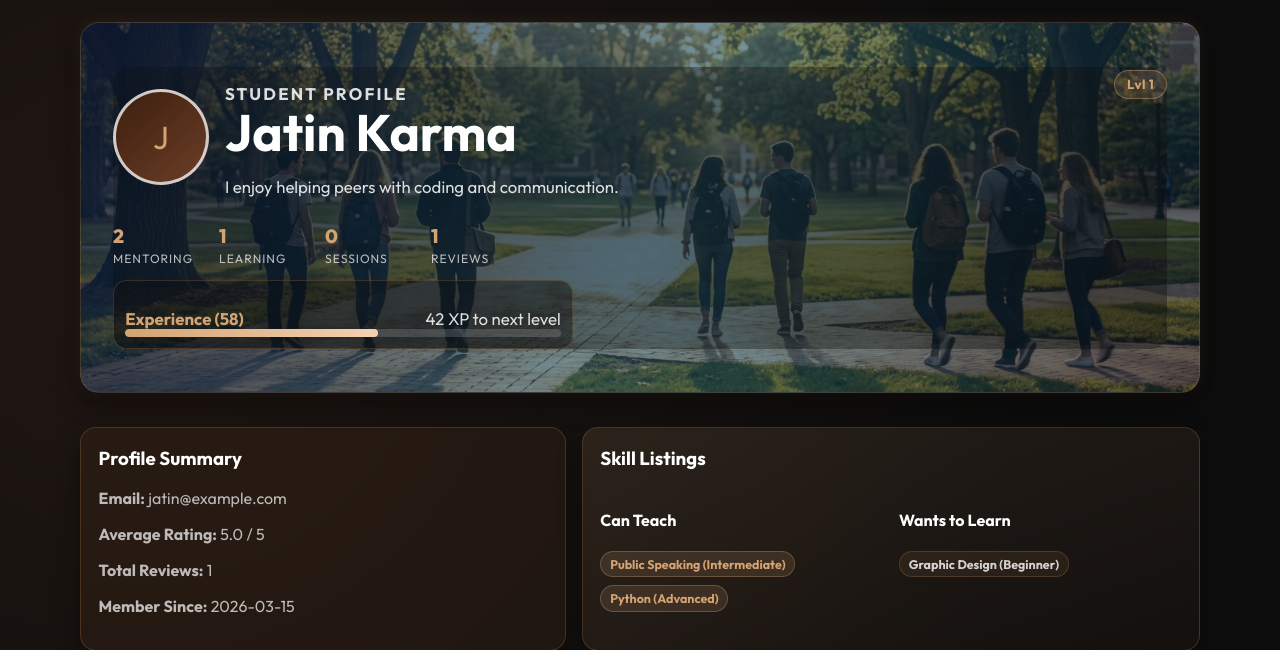
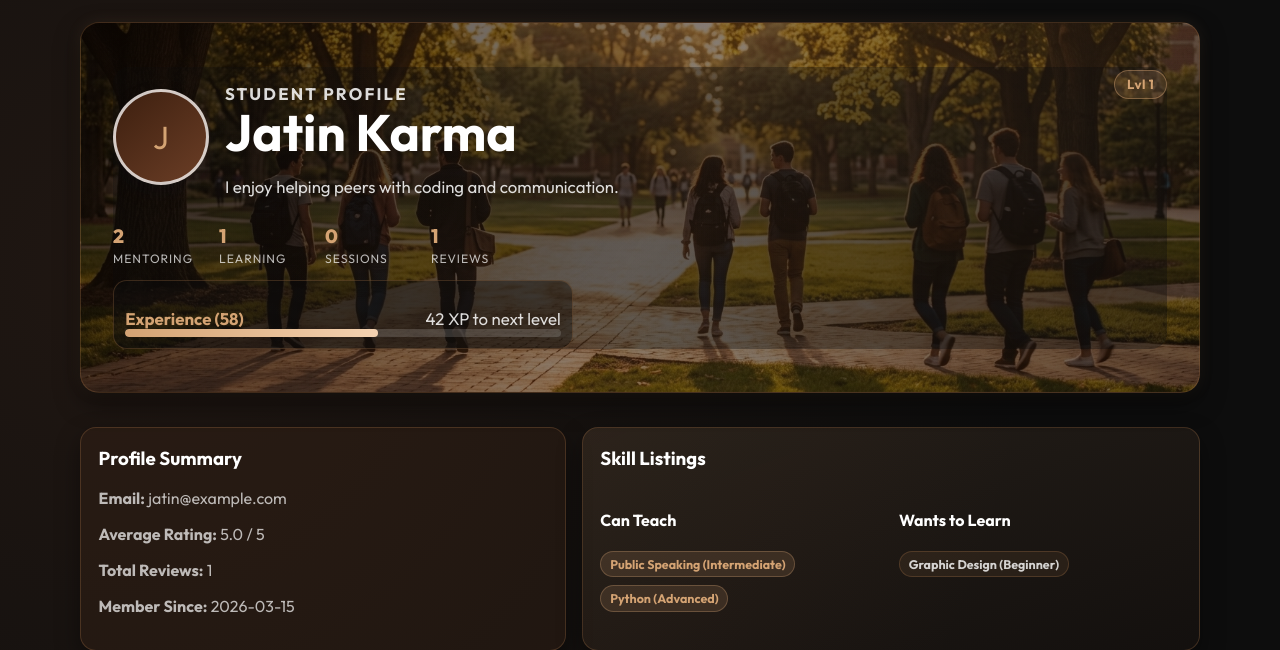
Before and after one commit to jatin-karma/skilllink, a Flask app: page /profile/1 in a window 1280 px wide. Shown: the part 77-727 px from the top of the page. Run offline with Flask 3, Linux system fonts and the light colour scheme; data comes from the database, SQL or seed files in the repository.

Commit message:
Match profile hero color with homepage hero gradient

```diff
--- a/static/css/style.css
+++ b/static/css/style.css
@@ -608,6 +608,10 @@
 
 .hero-image-profile {
     --hero-image: url("../media/images/testimonial-banner.png");
+    background:
+        linear-gradient(120deg, rgba(13, 5, 2, 0.72) 0%, rgba(45, 26, 14, 0.55) 52%, rgba(13, 5, 2, 0.62) 100%),
+        radial-gradient(circle at 88% 20%, rgba(212, 163, 115, 0.18) 0, transparent 42%),
+        var(--hero-image) center / cover no-repeat;
 }
 
 .hero-image-session {
```
